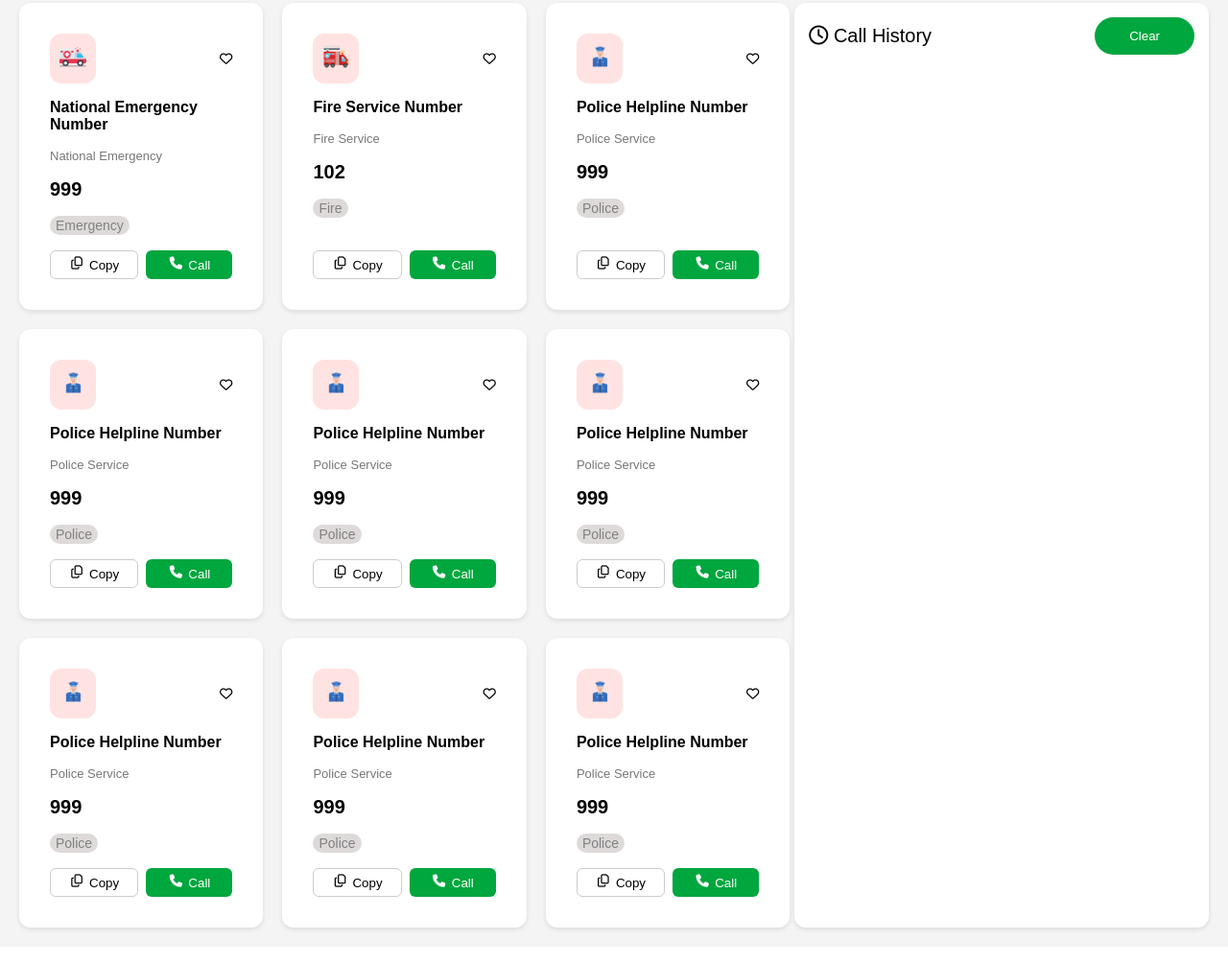
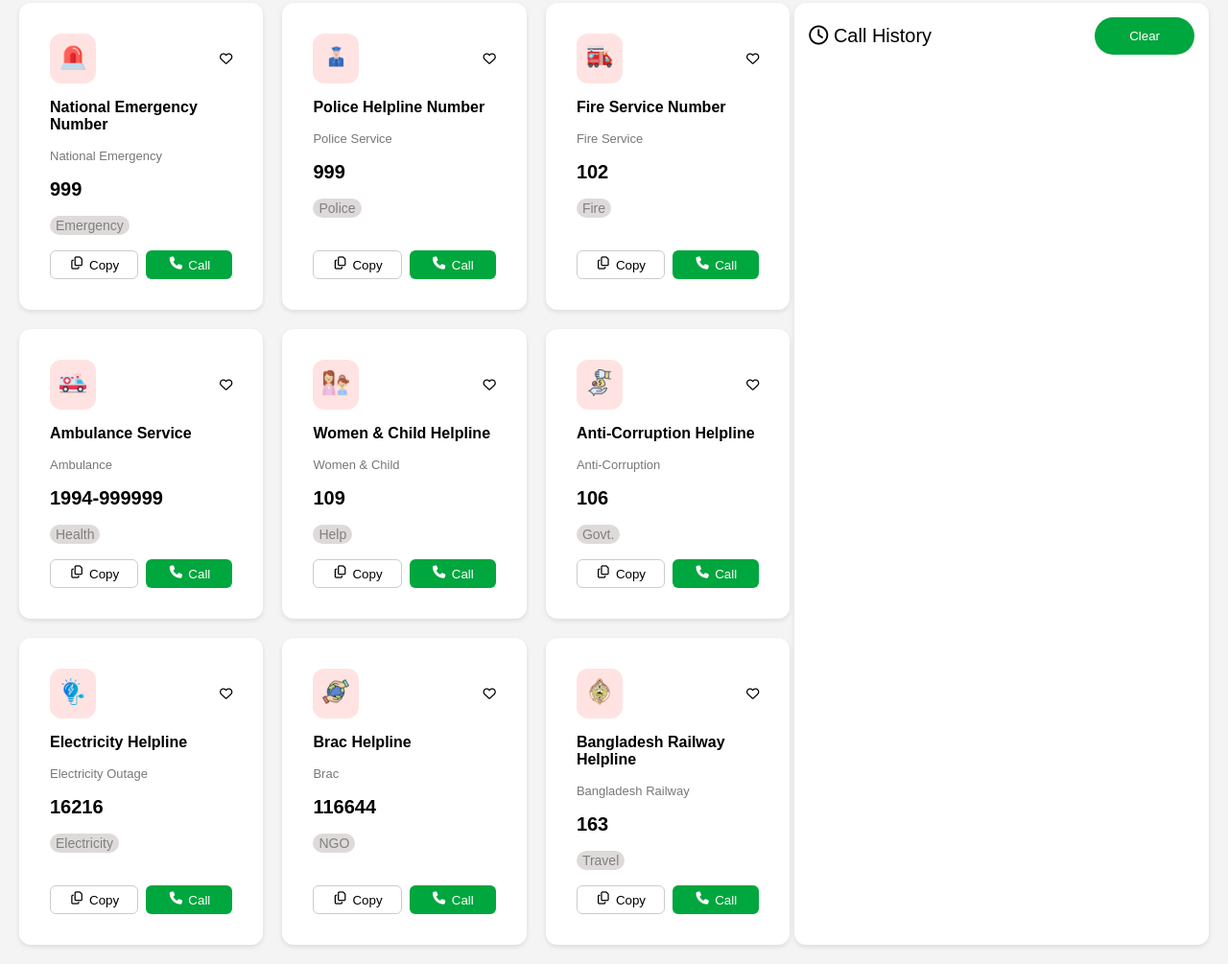
Before and after one commit to risingrahmanmizanur/emergency-5th-asnmnt, a plain HTML site: page index.html in a window 1280 px wide. Shown: the part 322-1327 px from the top of the page at 96% size. Drawn offline with Linux system fonts and the light colour scheme; a web font is replaced by a local one.

Commit message:
cart icons updated finishing done

```diff
--- a/index.html
+++ b/index.html
@@ -41,7 +41,7 @@
             <div class="card">
                 <div class="card-header">
                     <div class="card-icon">
-                        <img src="images/ambulance.png" alt="Ambulance Icon">
+                        <img src="images/emergency.png" alt="Emergency Icon">
                     </div>
                     <button class="heart-btn" onclick="toggleHeart(this)">
                         <i class="fa-regular fa-heart"></i>
@@ -56,28 +56,6 @@
                         <i class="fa-regular fa-copy btn-icon"></i> Copy
                     </button>
                     <button class="call-btn" onclick="makeCall('National Emergency','999')">
-                        <i class="fa-solid fa-phone btn-icon"></i> Call
-                    </button>
-                </div>
-            </div>
-            <div class="card">
-                <div class="card-header">
-                    <div class="card-icon">
-                        <img src="images/fire-service.png" alt="Fire Icon">
-                    </div>
-                    <button class="heart-btn" onclick="toggleHeart(this)">
-                        <i class="fa-regular fa-heart"></i>
-                    </button>
-                </div>
-                <h3 class="service-title">Fire Service Number</h3>
-                <p class="service-subtitle">Fire Service</p>
-                <p class="service-number">102</p>
-                <span class="badge">Fire</span>
-                <div class="card-actions">
-                    <button class="copy-btn" onclick="copyNumber('Fire Service','102')">
-                        <i class="fa-regular fa-copy btn-icon"></i> Copy
-                    </button>
-                    <button class="call-btn" onclick="makeCall('Fire Service','102')">
                         <i class="fa-solid fa-phone btn-icon"></i> Call
                     </button>
                 </div>
@@ -109,21 +87,21 @@
             <div class="card">
                 <div class="card-header">
                     <div class="card-icon">
-                        <img src="images/police.png" alt="Police Icon">
+                        <img src="images/fire-service.png" alt="Fire Icon">
                     </div>
                     <button class="heart-btn" onclick="toggleHeart(this)">
                         <i class="fa-regular fa-heart"></i>
                     </button>
                 </div>
-                <h3 class="service-title">Police Helpline Number</h3>
-                <p class="service-subtitle">Police Service</p>
-                <p class="service-number">999</p>
-                <span class="badge">Police</span>
+                <h3 class="service-title">Fire Service Number</h3>
+                <p class="service-subtitle">Fire Service</p>
+                <p class="service-number">102</p>
+                <span class="badge">Fire</span>
                 <div class="card-actions">
-                    <button class="copy-btn" onclick="copyNumber('Police','999')">
+                    <button class="copy-btn" onclick="copyNumber('Fire Service','102')">
                         <i class="fa-regular fa-copy btn-icon"></i> Copy
                     </button>
-                    <button class="call-btn" onclick="makeCall('Police','999')">
+                    <button class="call-btn" onclick="makeCall('Fire Service','102')">
                         <i class="fa-solid fa-phone btn-icon"></i> Call
                     </button>
                 </div>
@@ -132,21 +110,21 @@
             <div class="card">
                 <div class="card-header">
                     <div class="card-icon">
-                        <img src="images/police.png" alt="Police Icon">
+                        <img src="images/ambulance.png" alt="Ambulance">
                     </div>
                     <button class="heart-btn" onclick="toggleHeart(this)">
                         <i class="fa-regular fa-heart"></i>
                     </button>
                 </div>
-                <h3 class="service-title">Police Helpline Number</h3>
-                <p class="service-subtitle">Police Service</p>
-                <p class="service-number">999</p>
-                <span class="badge">Police</span>
+                <h3 class="service-title">Ambulance Service</h3>
+                <p class="service-subtitle">Ambulance</p>
+                <p class="service-number">1994-999999</p>
+                <span class="badge">Health</span>
                 <div class="card-actions">
-                    <button class="copy-btn" onclick="copyNumber('Police','999')">
+                    <button class="copy-btn" onclick="copyNumber('Health','1994-999999')">
                         <i class="fa-regular fa-copy btn-icon"></i> Copy
                     </button>
-                    <button class="call-btn" onclick="makeCall('Police','999')">
+                    <button class="call-btn" onclick="makeCall('Health','1994-999999')">
                         <i class="fa-solid fa-phone btn-icon"></i> Call
                     </button>
                 </div>
@@ -155,21 +133,44 @@
             <div class="card">
                 <div class="card-header">
                     <div class="card-icon">
-                        <img src="images/police.png" alt="Police Icon">
+                        <img src="images/mother_child.png" alt="Police Icon">
                     </div>
                     <button class="heart-btn" onclick="toggleHeart(this)">
                         <i class="fa-regular fa-heart"></i>
                     </button>
                 </div>
-                <h3 class="service-title">Police Helpline Number</h3>
-                <p class="service-subtitle">Police Service</p>
-                <p class="service-number">999</p>
-                <span class="badge">Police</span>
+                <h3 class="service-title">Women & Child Helpline</h3>
+                <p class="service-subtitle">Women & Child</p>
+                <p class="service-number">109</p>
+                <span class="badge">Help</span>
                 <div class="card-actions">
-                    <button class="copy-btn" onclick="copyNumber('Police','999')">
+                    <button class="copy-btn" onclick="copyNumber('Help','109')">
                         <i class="fa-regular fa-copy btn-icon"></i> Copy
                     </button>
-                    <button class="call-btn" onclick="makeCall('Police','999')">
+                    <button class="call-btn" onclick="makeCall('Help','109')">
+                        <i class="fa-solid fa-phone btn-icon"></i> Call
+                    </button>
+                </div>
+            </div>
+
+            <div class="card">
+                <div class="card-header">
+                    <div class="card-icon">
+                        <img src="images/corruption.png" alt="Police Icon">
+                    </div>
+                    <button class="heart-btn" onclick="toggleHeart(this)">
+                        <i class="fa-regular fa-heart"></i>
+                    </button>
+                </div>
+                <h3 class="service-title">Anti-Corruption Helpline</h3>
+                <p class="service-subtitle">Anti-Corruption</p>
+                <p class="service-number">106</p>
+                <span class="badge">Govt.</span>
+                <div class="card-actions">
+                    <button class="copy-btn" onclick="copyNumber('Govt.','106')">
+                        <i class="fa-regular fa-copy btn-icon"></i> Copy
+                    </button>
+                    <button class="call-btn" onclick="makeCall('Govt.','106')">
                         <i class="fa-solid fa-phone btn-icon"></i> Call
                     </button>
                 </div>
@@ -177,21 +178,21 @@
             <div class="card">
                 <div class="card-header">
                     <div class="card-icon">
-                        <img src="images/police.png" alt="Police Icon">
+                        <img src="images/electricity.png" alt="Police Icon">
                     </div>
                     <button class="heart-btn" onclick="toggleHeart(this)">
                         <i class="fa-regular fa-heart"></i>
                     </button>
                 </div>
-                <h3 class="service-title">Police Helpline Number</h3>
-                <p class="service-subtitle">Police Service</p>
-                <p class="service-number">999</p>
-                <span class="badge">Police</span>
+                <h3 class="service-title">Electricity Helpline</h3>
+                <p class="service-subtitle">Electricity Outage</p>
+                <p class="service-number">16216</p>
+                <span class="badge">Electricity</span>
                 <div class="card-actions">
-                    <button class="copy-btn" onclick="copyNumber('Police','999')">
+                    <button class="copy-btn" onclick="copyNumber('Electricity','16216')">
                         <i class="fa-regular fa-copy btn-icon"></i> Copy
                     </button>
-                    <button class="call-btn" onclick="makeCall('Police','999')">
+                    <button class="call-btn" onclick="makeCall('Electricity','16216')">
                         <i class="fa-solid fa-phone btn-icon"></i> Call
                     </button>
                 </div>
@@ -199,21 +200,21 @@
             <div class="card">
                 <div class="card-header">
                     <div class="card-icon">
-                        <img src="images/police.png" alt="Police Icon">
+                        <img src="images/ngo.png" alt="Police Icon">
                     </div>
                     <button class="heart-btn" onclick="toggleHeart(this)">
                         <i class="fa-regular fa-heart"></i>
                     </button>
                 </div>
-                <h3 class="service-title">Police Helpline Number</h3>
-                <p class="service-subtitle">Police Service</p>
-                <p class="service-number">999</p>
-                <span class="badge">Police</span>
+                <h3 class="service-title">Brac Helpline</h3>
+                <p class="service-subtitle">Brac</p>
+                <p class="service-number">116644</p>
+                <span class="badge">NGO</span>
                 <div class="card-actions">
-                    <button class="copy-btn" onclick="copyNumber('Police','999')">
+                    <button class="copy-btn" onclick="copyNumber('NGO','116644')">
                         <i class="fa-regular fa-copy btn-icon"></i> Copy
                     </button>
-                    <button class="call-btn" onclick="makeCall('Police','999')">
+                    <button class="call-btn" onclick="makeCall('NGO','116644')">
                         <i class="fa-solid fa-phone btn-icon"></i> Call
                     </button>
                 </div>
@@ -221,21 +222,21 @@
             <div class="card">
                 <div class="card-header">
                     <div class="card-icon">
-                        <img src="images/police.png" alt="Police Icon">
+                        <img src="images/Bangladesh-Railway.png" alt="Police Icon">
                     </div>
                     <button class="heart-btn" onclick="toggleHeart(this)">
                         <i class="fa-regular fa-heart"></i>
                     </button>
                 </div>
-                <h3 class="service-title">Police Helpline Number</h3>
-                <p class="service-subtitle">Police Service</p>
-                <p class="service-number">999</p>
-                <span class="badge">Police</span>
+                <h3 class="service-title">Bangladesh Railway Helpline </h3>
+                <p class="service-subtitle">Bangladesh Railway</p>
+                <p class="service-number">163</p>
+                <span class="badge">Travel</span>
                 <div class="card-actions">
-                    <button class="copy-btn" onclick="copyNumber('Police','999')">
+                    <button class="copy-btn" onclick="copyNumber('Travel','163')">
                         <i class="fa-regular fa-copy btn-icon"></i> Copy
                     </button>
-                    <button class="call-btn" onclick="makeCall('Police','999')">
+                    <button class="call-btn" onclick="makeCall('Travel','163')">
                         <i class="fa-solid fa-phone btn-icon"></i> Call
                     </button>
                 </div>
```
Also changed, not shown: images/corruption.png (added), images/electricity.png (added), images/mother_child.png (added), images/ngo.png (added).
